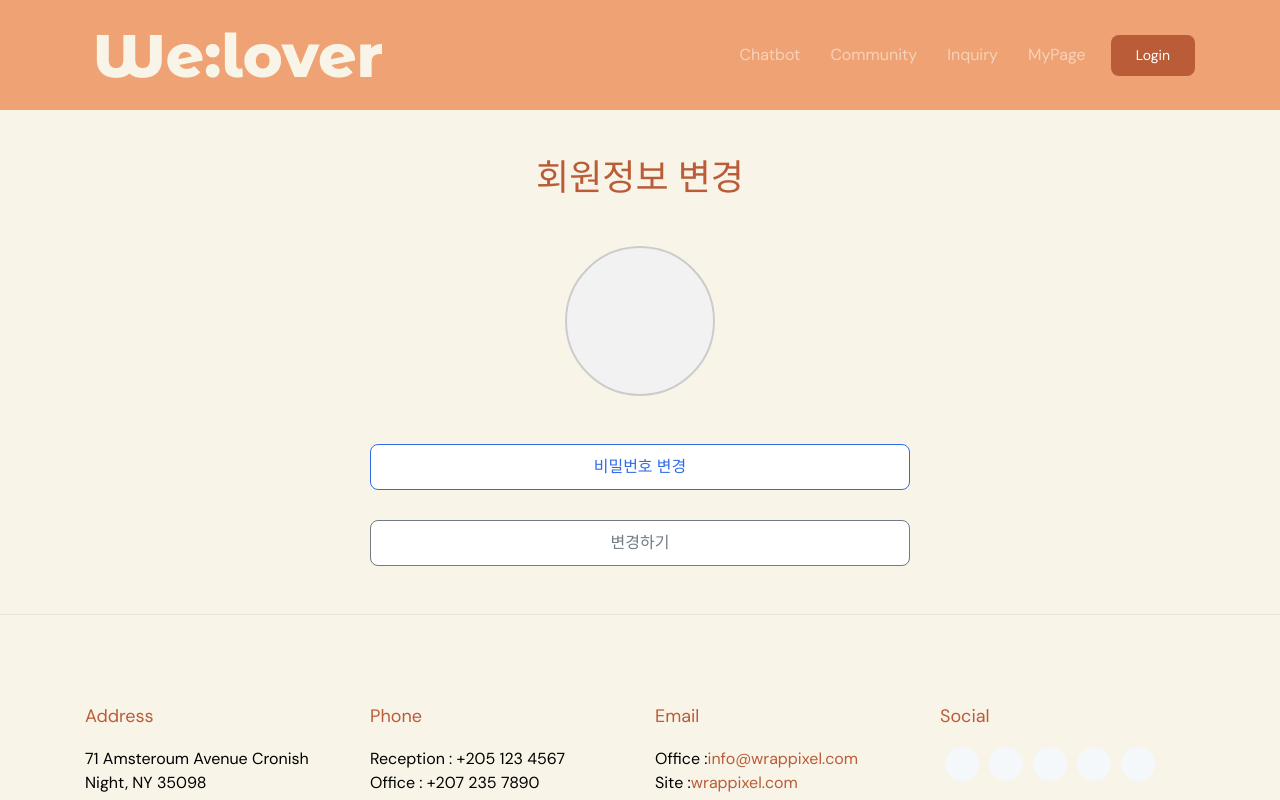
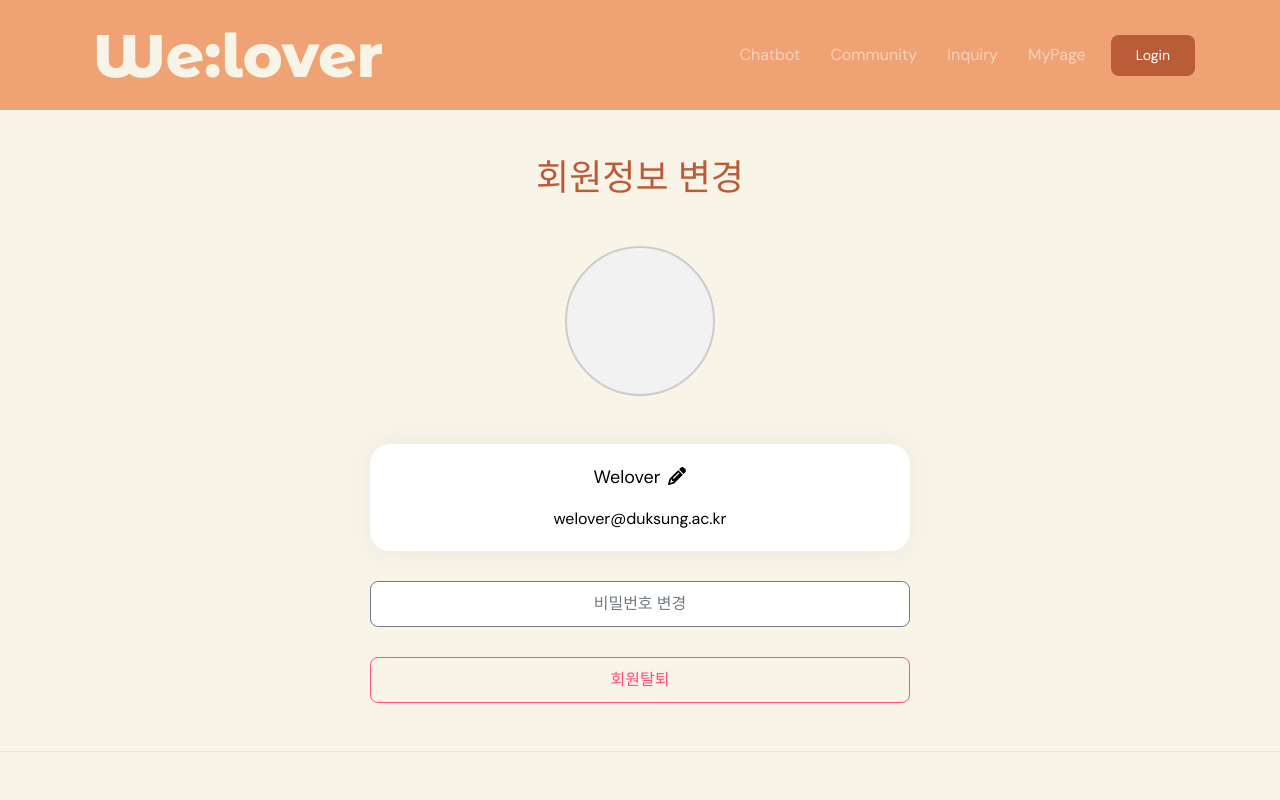
Before and after one commit to DSHanul2023/Hanul-Front, a Next.js app: page /memberinfochange in a window 1280 px wide. Shown: the top 800 px of the page. Built offline with nearby package versions, Linux system fonts and the light colour scheme; a web font is replaced by a local one.

Commit message:
이름 변경 기능 추가, 프로필 사진 크기 수정

```diff
--- a/components/custom/sections/memberinfochangecomponent.js
+++ b/components/custom/sections/memberinfochangecomponent.js
@@ -1,9 +1,28 @@
 import React, { useState } from "react";
-import { Container, Row, Col, Form, FormGroup, Label, Input, Button, Modal, ModalBody, ModalHeader, ModalFooter } from "reactstrap";
+import Image from "next/image";
+import {
+  Container,
+  Row,
+  Col,
+  Form,
+  FormGroup,
+  Label,
+  Input,
+  Button,
+  Modal,
+  ModalBody,
+  ModalHeader,
+  ModalFooter,
+  Card,
+  CardTitle,
+  CardText,
+} from "reactstrap";
 import default_profile from "../../../assets/images/chat/dog.png";
+import { FontAwesomeIcon } from "@fortawesome/react-fontawesome";
+import { faPencilAlt } from "@fortawesome/free-solid-svg-icons";
 
 const MemberInfoChange = (props) => {
-  const [name, setName] = useState("John Doe");
+  const [name, setName] = useState("Welover");
   const [nameInput, setNameInput] = useState("");
   const [currentPassword, setCurrentPassword] = useState("");
   const [newPassword, setNewPassword] = useState("");
@@ -30,6 +49,7 @@ const MemberInfoChange = (props) => {
 
   const handleEditName = () => {
     setIsEditingName(true);
+    setNameInput(name); // 이름 입력 필드 초기화
   };
 
   const handleNameChange = (e) => {
@@ -44,6 +64,12 @@ const MemberInfoChange = (props) => {
       setNameChanged(true);
     } else {
       setIsEditingName(false);
+    }
+  };
+
+  const handleNameInputKeyPress = (e) => {
+    if (e.key === "Enter") {
+      handleNameUpdate();
     }
   };
 
@@ -85,13 +111,16 @@ const MemberInfoChange = (props) => {
         <Row className="justify-content-center mb-5">
           <Col md="8" lg="6">
             <h1 className="title m-5 text-center">회원정보 변경</h1>
+
             <Form onSubmit={handleSubmit}>
               <FormGroup>
                 <div className="profile-picture-preview mb-5">
                   <div
                     className="profile-picture"
                     style={{
-                      backgroundImage: `url(${profilePicturePreview || default_profile})`,
+                      backgroundImage: `url(${
+                        profilePicturePreview || default_profile
+                      })`,
                     }}
                   />
 
@@ -99,7 +128,9 @@ const MemberInfoChange = (props) => {
                     outline
                     color="secondary"
                     className="profile-picture-select-btn"
-                    onClick={() => document.getElementById("profilePicture").click()}
+                    onClick={() =>
+                      document.getElementById("profilePicture").click()
+                    }
                   >
                     사진 선택
                   </Button>
@@ -111,12 +142,56 @@ const MemberInfoChange = (props) => {
                   style={{ display: "none" }}
                 />
               </FormGroup>
-              {/* Rest of the form code */}
-              {/* ... */}
+              <Col>
+                <Row className="justify-content-center">
+                  <Card body className="card-shadow">
+                    <div className="d-flex justify-content-center align-items-center">
+                      <div>
+                        <div className="mb-3">
+                          {isEditingName ? (
+                            <div className="d-flex">
+                              <Input
+                                type="text"
+                                value={nameInput}
+                                onChange={handleNameChange}
+                                onKeyPress={handleNameInputKeyPress}
+                                className="col-8"
+                              />
+                              <Button
+                                color="primary"
+                                onClick={handleNameUpdate}
+                                className="ml-2"
+                              >
+                                수정
+                              </Button>
+                            </div>
+                          ) : (
+                            <div>
+                              <CardTitle className="text-center">
+                                {name}
+                                <span
+                                  className="edit-icon ml-2"
+                                  onClick={handleEditName}
+                                >
+                                  <FontAwesomeIcon icon={faPencilAlt} />
+                                </span>
+                              </CardTitle>
+                            </div>
+                          )}
+                        </div>
+                        <CardText className="text-center">
+                          welover@duksung.ac.kr
+                        </CardText>
+                      </div>
+                    </div>
+                  </Card>
+                </Row>
+              </Col>
+
               <Button
                 type="button"
                 onClick={toggle1.bind(null)}
-                className="btn btn-block waves-effect waves-light btn-outline-primary m-b-30"
+                className="btn btn-block waves-effect waves-light btn-outline-secondary m-b-30"
               >
                 비밀번호 변경
               </Button>
@@ -126,7 +201,9 @@ const MemberInfoChange = (props) => {
                 toggle={toggle1.bind(null)}
                 className={props.className}
               >
-                <ModalHeader toggle={toggle1.bind(null)}>비밀번호 변경</ModalHeader>
+                <ModalHeader toggle={toggle1.bind(null)}>
+                  비밀번호 변경
+                </ModalHeader>
                 <ModalBody>
                   <FormGroup>
                     <Label for="currentPassword">현재 비밀번호</Label>
@@ -138,7 +215,9 @@ const MemberInfoChange = (props) => {
                       required
                     />
                     {!currentPasswordMatch && (
-                      <div className="text-danger">현재 비밀번호가 일치하지 않습니다.</div>
+                      <div className="text-danger">
+                        현재 비밀번호가 일치하지 않습니다.
+                      </div>
                     )}
                   </FormGroup>
                   <FormGroup>
@@ -161,7 +240,9 @@ const MemberInfoChange = (props) => {
                       required
                     />
                     {!passwordMatch && (
-                      <div className="text-danger">비밀번호가 일치하지 않습니다.</div>
+                      <div className="text-danger">
+                        비밀번호가 일치하지 않습니다.
+                      </div>
                     )}
                   </FormGroup>
                 </ModalBody>
@@ -174,11 +255,17 @@ const MemberInfoChange = (props) => {
                   </Button>
                 </ModalFooter>
               </Modal>
-              <Button outline color="secondary" type="submit" className="w-100">
-                변경하기
+              <Button outline color="danger" type="submit" className="w-100">
+                회원탈퇴
               </Button>
-              {nameChanged && <div className="text-success">이름이 변경되었습니다.</div>}
-              {passwordChanged && <div className="text-success">비밀번호가 변경되었습니다.</div>}
+              {/* {nameChanged && (
+                <div className="text-success align-center">
+                  이름이 변경되었습니다.
+                </div>
+              )}
+              {passwordChanged && (
+                <div className="text-success">비밀번호가 변경되었습니다.</div>
+              )} */}
             </Form>
           </Col>
         </Row>
--- a/package.json
+++ b/package.json
@@ -10,6 +10,10 @@
   },
   "dependencies": {
     "@ap.cx/react-fullpage": "^0.3.0",
+    "@fortawesome/fontawesome-svg-core": "^6.4.2",
+    "@fortawesome/free-regular-svg-icons": "^6.4.2",
+    "@fortawesome/free-solid-svg-icons": "^6.4.2",
+    "@fortawesome/react-fontawesome": "^0.2.0",
     "@types/react-dom": "18.2.4",
     "autoprefixer": "10.4.14",
     "bootstrap": "^4.6.2",
```
Also changed, not shown: components/custom/sections/mypagecomponents.js (+39 -7 lines), 1 other file (tests, documents, lock files or other folders).
